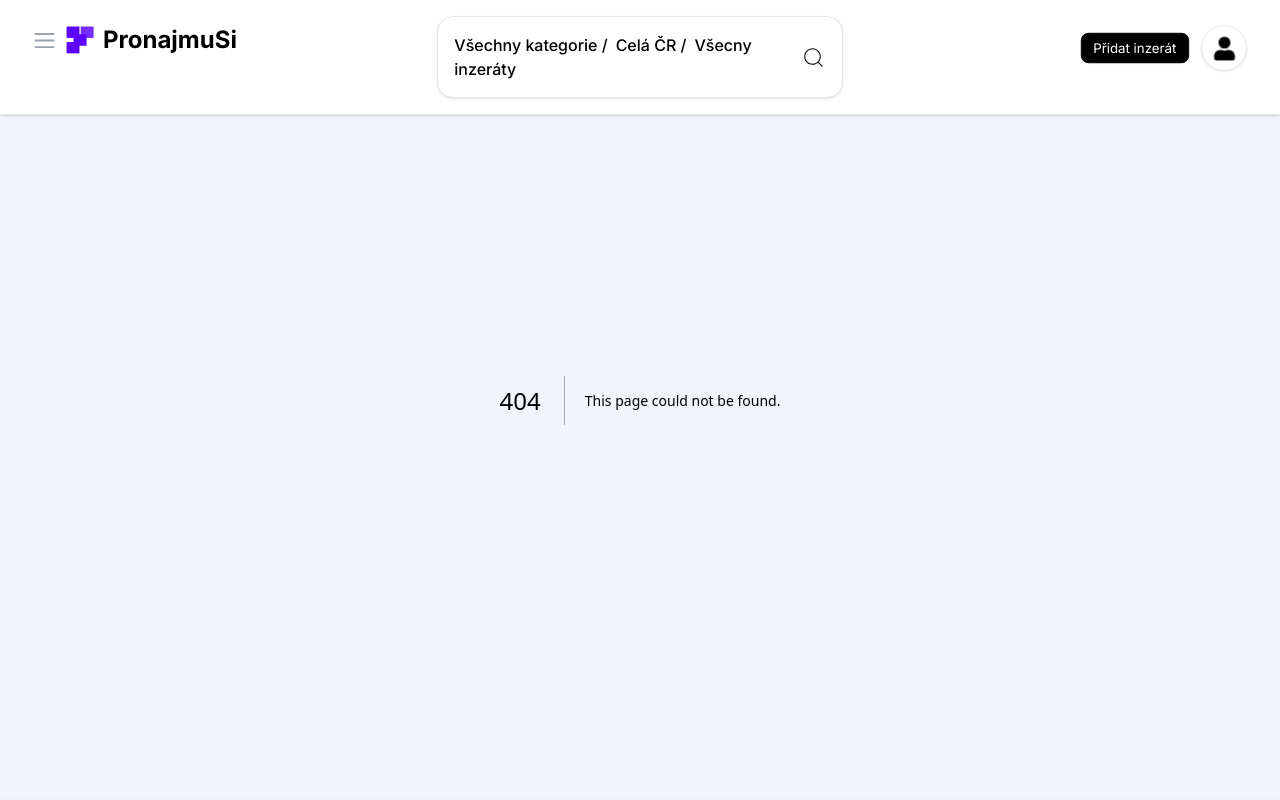
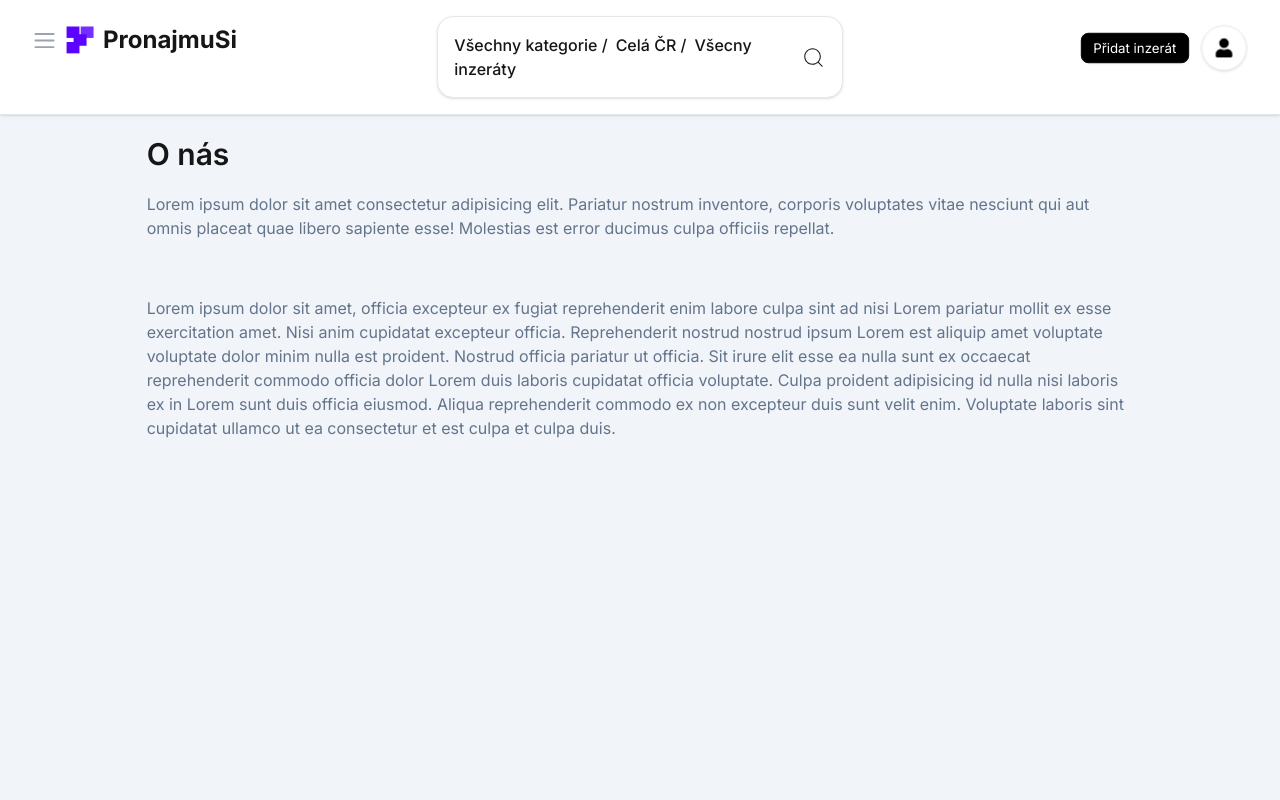
Before and after one commit to pronajmusi/pronajmusiapp, a Next.js app: page /info/o-nas in a window 1280 px wide. Before the commit this address had no page. Shown: the top 800 px of the page. Built offline with nearby package versions, Linux system fonts and the light colour scheme.

Commit message:
Add new pages

```diff
--- a/src/app/components/DashboardAds.tsx
+++ b/src/app/components/DashboardAds.tsx
@@ -2,12 +2,15 @@
 import AdItem from "./AdItem"
 import { useSearchParams } from "next/navigation"
 import { useEffect, useState } from "react"
-import { getFilterParams, AdApiResult } from "../constants/contants"
+import { getFilterParams, AdApiResult, getUsedParams } from "../constants/contants"
 import { listAdsLib } from "../lib/ads/listAdsLib"
+import { TbFaceIdError } from "react-icons/tb";
 import DashboardSkeletons from "./DashboardSkeletons"
+import Link from "next/link"
 
 export default function DashboardAds(){
     const searchParams = useSearchParams();
+    const usedParams = getUsedParams(searchParams);
     const queryString = searchParams.get("dotaz");
     const queryLocation = searchParams.get("kraj");
     const queryCategory = searchParams.get("kategorie");
@@ -15,6 +18,7 @@ export default function DashboardAds(){
     const queryPage = searchParams.get("strana");
     const [adsData, setAdsData] = useState<AdApiResult>({ ads: [], count: 30 });
     const [loading, setLoading] = useState(false);
+    const [loaded, setLoaded] = useState(false);
 
     useEffect(() => {
         const fetchData = async () => {
@@ -22,6 +26,7 @@ export default function DashboardAds(){
                 setLoading(true);
                 const data: AdApiResult = await listAdsLib(getFilterParams(queryString || "", queryLocation || "", queryType || "", queryCategory || ""), queryPage || "1") as AdApiResult;
                 setAdsData(data);
+                setLoaded(true);
             } catch (error) {
                 setLoading(false);
                 console.error('Error fetching data:', error);
@@ -49,6 +54,26 @@ export default function DashboardAds(){
                 loading &&
                 <DashboardSkeletons />
             }
+            {
+                (adsData.ads.length === 0 && !loading && Object.values(usedParams).find(x=>x!=="")) &&
+                <div className="flex flex-col w-full items-center justify-center mt-40">
+                    <TbFaceIdError size={120} className="text-primary"/>
+                    <span className="text-primary my-8 text-2xl">Pro tohle vyhledávání jsme nenašli žádné výsledky</span>
+                    <Link href={"/"}>
+                        <button className="btn btn-primary text-white font-normal">Přidat inzerát / poptávku</button>
+                    </Link>
+                </div>
+            }
+            {
+                (adsData.ads.length === 0 && !loading && !Object.values(usedParams).find(x=>x!=="") && loaded) &&
+                <div className="flex flex-col w-full items-center justify-center mt-40">
+                    <TbFaceIdError size={120} className="text-primary"/>
+                    <span className="text-primary my-8 text-2xl">Zatím tady nemáme žádné inzeráty, buďte první !</span>
+                    <Link href={"/"}>
+                        <button className="btn btn-primary text-white font-normal">Přidat inzerát / poptávku</button>
+                    </Link>
+                </div>
+            }
         </div>
     )
 }
--- a/src/app/components/Header.tsx
+++ b/src/app/components/Header.tsx
@@ -4,13 +4,14 @@ import MainLogoSrc from "@/app/assets/images/logo-pro.png"
 import SideNavBar from "./SideNavBar";
 import { HiMiniBars3 } from "react-icons/hi2";
 import MainHeaderSearch from "./MainHeaderSearch";
+import UserDrop from "./UserDrop";
 import Link from "next/link";
 
 export default function Header(){
     return (
         <header className="p-4 px-8 border-b border-b-gray-200 w-full shadow navbar fixed top-0 z-10 bg-white min-h-20">
           <div className="flex items-start justify-between w-full">
-            <div className="flex items-center justify-start w-1/3 pt-2">
+            <div className="flex items-center justify-between md:justify-start w-2/3 md:w-1/3 pt-2">
               <label htmlFor="side-nav" className="drawer-button">
                 <HiMiniBars3 size={25} className="mr-2 text-gray-400 hover:text-gray-800 duration-150 cursor-pointer"/>
               </label>
@@ -24,22 +25,10 @@ export default function Header(){
             </div>
             <div className="hidden md:flex items-center justify-end w-1/3 pt-2">
               <button className="btn btn-secondary btn-sm text-white font-normal">Přidat inzerát</button>
-              <div className="dropdown dropdown-end ml-2">
-                <label tabIndex={0} className="btn btn-circle avatar bg-white hover:bg-white shadow">
-                  <button className="w-10 rounded-full flex items-center justify-center">
-                    <FaUser size={25} className="text-black"/>
-                  </button>
-                </label>
-                <ul tabIndex={0} className="mt-3 z-[1] p-2 shadow border menu menu-sm dropdown-content bg-base-100 rounded-box w-52">
-                  <li>
-                    <a className="justify-between">
-                      Profile
-                    </a>
-                  </li>
-                  <li><a>Settings</a></li>
-                  <li><a>Logout</a></li>
-                </ul>
-              </div>
+              <UserDrop />
+            </div>
+            <div className="flex md:hidden">
+              <UserDrop />
             </div>
             <div className="absolute">
               <SideNavBar />
--- a/src/app/components/ImgViewerModal.tsx
+++ b/src/app/components/ImgViewerModal.tsx
@@ -6,7 +6,7 @@ export default function ImgViewerModal({ad}: {ad: Ad}){
     const [dimensions, { loading, error }] = useImageSize(ad.img);
     return (
         <dialog id={ad.id} className="modal">
-            <div className="modal-box max-w-70REM">
+            <div className="modal-box max-w-70REM max-h-90VH">
                 <div className="flex">
                     <Image
                         src={ad.img}
--- a/src/app/components/SideNavBar.tsx
+++ b/src/app/components/SideNavBar.tsx
@@ -1,12 +1,27 @@
+import Link from "next/link"
+
 export default function SideNavBar(){
     return (
         <div className="drawer">
             <input id="side-nav" type="checkbox" className="drawer-toggle" />
             <div className="drawer-side">
                 <label htmlFor="side-nav" aria-label="close sidebar" className="drawer-overlay"></label>
-                <nav className="menu p-4 w-80 min-h-full bg-white text-base-content">
-                    <li><a>Sidebar Item 1</a></li>
-                    <li><a>Sidebar Item 2</a></li>
+                <nav className="menu p-4 w-72 md:w-96 min-h-full bg-white text-base-content">
+                    <li>
+                        <Link href={"/"}>Domů</Link>
+                    </li>
+                    <li>
+                        <Link href={"/"}>Přidat inzerát</Link>
+                    </li>
+                    <li>
+                        <Link href={"/info/o-nas"}>O nás</Link>
+                    </li>
+                    <li>
+                        <Link href={"/kontakt"}>Kontakt</Link>
+                    </li>
+                    <li>
+                        <Link href={"/"}>Jak to vlastně funguje ?</Link>
+                    </li>
                 </nav>
             </div>
         </div>
--- /dev/null
+++ b/src/app/components/UserDrop.tsx
@@ -0,0 +1,22 @@
+import { FaUser } from "react-icons/fa"
+
+export default function UserDrop(){
+    return (
+        <div className="dropdown dropdown-end ml-2">
+            <label tabIndex={0} className="btn btn-circle avatar bg-white hover:bg-white shadow">
+                <button className="w-10 rounded-full flex items-center justify-center">
+                    <FaUser size={20} className="text-black"/>
+                </button>
+            </label>
+            <ul tabIndex={0} className="mt-3 z-[1] p-2 shadow border menu menu-sm dropdown-content bg-base-100 rounded-box w-52">
+                <li>
+                    <a className="justify-between">
+                        Profile
+                    </a>
+                </li>
+                <li><a>Settings</a></li>
+                <li><a>Logout</a></li>
+            </ul>
+        </div>
+    )
+}
--- /dev/null
+++ b/src/app/info/o-nas/page.tsx
@@ -0,0 +1,27 @@
+export default function About() {
+    return (
+        <main className="flex min-h-screen justify-start items-center w-full my-10 py-24 px-12 flex-col">
+            <div className="w-10/12 flex flex-col">
+            <div className="mb-4 flex flex-col">
+                <h1 className="font-semibold text-3xl">O nás</h1>
+                <p className="mt-5 text-slate-500">Lorem ipsum dolor sit amet consectetur adipisicing elit. Pariatur nostrum inventore, corporis voluptates vitae nesciunt qui aut omnis placeat quae libero sapiente esse! Molestias est error ducimus culpa officiis repellat.</p>
+            </div>
+            <div className="mt-10">
+                <p className="text-slate-500">
+                Lorem ipsum dolor sit amet, officia excepteur ex fugiat
+                reprehenderit enim labore culpa sint ad nisi Lorem pariatur
+                mollit ex esse exercitation amet. Nisi anim cupidatat excepteur officia.
+                Reprehenderit nostrud nostrud ipsum Lorem est aliquip amet voluptate
+                voluptate dolor minim nulla est proident. Nostrud officia pariatur ut officia.
+                Sit irure elit esse ea nulla sunt ex occaecat reprehenderit commodo officia dolor Lorem duis laboris cupidatat
+                officia voluptate. Culpa proident adipisicing id nulla nisi
+                laboris ex in Lorem sunt duis officia eiusmod. Aliqua reprehenderit
+                commodo ex non excepteur duis sunt velit enim.
+                Voluptate laboris sint cupidatat ullamco
+                ut ea consectetur et est culpa et culpa duis.
+                </p>
+            </div>
+            </div>
+        </main>
+    )
+}
--- /dev/null
+++ b/src/app/kontakt/ContactForm.tsx
@@ -0,0 +1,41 @@
+"use client"
+import { useState } from "react";
+
+export default function ContactForm() {
+    const sendMessage = (e: Event) => {
+        e.preventDefault();
+
+        let params = {
+        email,
+        title,
+        message
+        };
+
+        return params;
+    }
+    const [email, setEmail] = useState("");
+    const [title, setTitle] = useState("");
+    const [message, setMessage] = useState("");
+
+    return (
+        <div className="my-10">
+            <form>
+                <div className="flex flex-col">
+                    <span className="text-lg mb-4">Váš email</span>
+                    <input  required value={email} onChange={e => setEmail(e.target.value)} type="text" className="border mb-4 px-4 py-2 rounded shadow focus:outline-none focus:border-indigo-500 focus:ring-indigo-500 focus:ring-1" />
+                </div>
+                <div className="flex flex-col">
+                    <span className="text-lg mb-4">Nadpis</span>
+                    <input  required value={title} onChange={e => setTitle(e.target.value)} type="text" className="border mb-4 px-4 py-2 rounded shadow focus:outline-none focus:border-indigo-500 focus:ring-indigo-500 focus:ring-1" />
+                </div>
+                <div className="flex flex-col">
+                    <span className="text-lg mb-4">Váš dotaz</span>
+                    <textarea  onChange={e => setMessage(e.target.value)} className="min-h-20R border mb-4 px-4 py-2 rounded shadow focus:outline-none focus:border-indigo-500 focus:ring-indigo-500 focus:ring-1" />
+                </div>
+                <div className="flex justify-end items-center my-4">
+                    <input onClick={e => sendMessage(e as any)} type="submit" value="Odeslat" className="text-white bg-black px-8 py-2 cursor-pointer rounded hover:bg-indigo-700 hover:border-indigo-500 duration-150" />
+                </div>
+            </form>
+        </div>
+    );
+}
--- /dev/null
+++ b/src/app/kontakt/page.tsx
@@ -0,0 +1,21 @@
+import ContactForm from "./ContactForm";
+
+export default function Contact() {
+    return (
+        <main className="flex min-h-screen justify-start items-center w-full my-10 py-24 px-12 flex-col">
+            <div className="w-9/12 flex flex-col">
+                <div className="mb-4 flex flex-col">
+                    <h1 className="font-semibold text-3xl">Kontaktujte nás</h1>
+                    <p className="mt-5 text-slate-500">
+                        Děkujeme, že jste navštívili PronajmuSi.cz! Jsme zde, abychom vám pomohli s
+                        vašimi dotazy a připomínkami. Prosíme, vyplňte níže uvedený formulář a my se
+                        vám co nejdříve ozveme. Vaše spokojenost je pro nás prioritou.
+                    </p>
+                </div>
+                <div>
+                    <ContactForm />
+                </div>
+            </div>
+        </main>
+    );
+}
--- a/src/app/page.tsx
+++ b/src/app/page.tsx
@@ -1,10 +1,14 @@
 import CategoriesRow from "./components/CategoriesRow"
 import DashboardAds from "./components/DashboardAds"
 import SearchQueryDisplay from "./components/SearchQueryDisplay"
+import MainHeaderSearch from "./components/MainHeaderSearch"
 
 export default function Home() {
   return (
     <main className="flex min-h-screen flex-col items-center px-4 md:px-12 lg:px-20 xl:px-24 py-24 z-0">
+      <div className="w-full flex md:hidden">
+        <MainHeaderSearch />
+      </div>
       <div className="my-4 w-full">
         <CategoriesRow />
       </div>
--- a/tailwind.config.ts
+++ b/tailwind.config.ts
@@ -22,6 +22,9 @@ const config: Config = {
       maxWidth: {
         'PAGE_MAX': '2520px',
         '70REM': '70rem'
+      },
+      maxHeight: {
+        '90VH': '90vh'
       }
     },
   },
```
